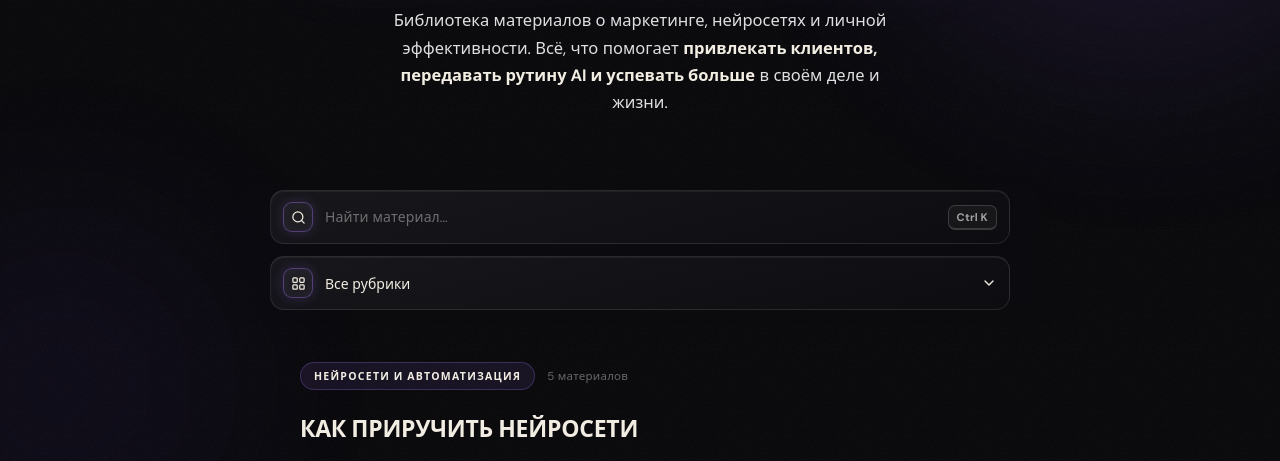
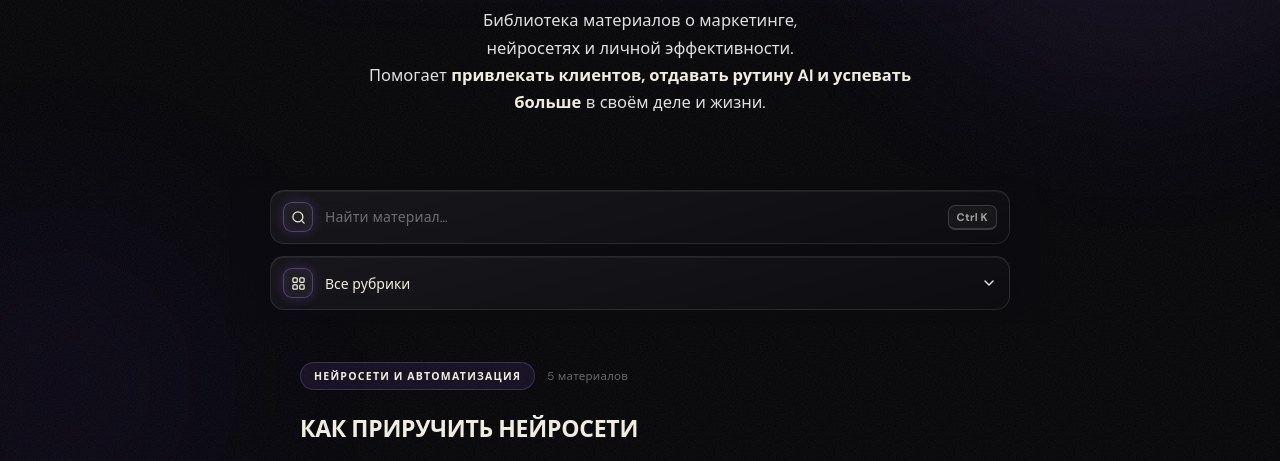
Before and after one commit to vikagladysheva07-source/wikki-shark-library, a plain HTML site: page library.html in a window 1280 px wide. Shown: the part 336-797 px from the top of the page. Drawn offline with Linux system fonts and the light colour scheme.

Commit message:
Описание библиотеки: ровные строки на телефоне
Co-Authored-By: Claude Opus 5.5 <noreply@anthropic.com>

```diff
--- a/library.html
+++ b/library.html
@@ -262,6 +262,9 @@ code,.loc code,.note code,.step-text code{color:var(--ivory);background:rgba(255
 .about-teaser-body p{font-size:15px;line-height:1.65}
 @media(min-width:700px){.about-teaser-inner{padding:40px}}
 @media(max-width:600px){.about-teaser{padding:0 20px}.about-teaser-inner{padding:28px 22px}}
+.hero-desc{text-wrap:balance;max-width:560px;margin-left:auto;margin-right:auto}
+.hero-desc br.m{display:none}
+@media(max-width:600px){.hero-desc{text-wrap:wrap}.hero-desc br.m{display:inline}}
 </style>
 </head>
 <body>
@@ -292,7 +295,7 @@ code,.loc code,.note code,.step-text code{color:var(--ivory);background:rgba(255
 <div class="hero">
   <span class="hero-pill">для экспертов и founders</span>
   <h1>Океан знаний</h1>
-  <p class="hero-desc">Библиотека материалов о маркетинге, нейросетях и личной эффективности. Всё, что помогает <em>привлекать клиентов, передавать рутину AI и успевать больше</em> в своём деле и жизни.</p>
+  <p class="hero-desc">Библиотека материалов о маркетинге,<br class="m"> нейросетях и личной эффективности.<br>Помогает <em>привлекать клиентов,<br class="m"> отдавать рутину AI и успевать<br class="m"> больше</em> в своём деле и жизни.</p>
 </div>
 
 <!-- TOOLBAR -->
```
